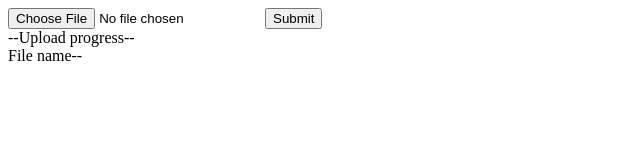
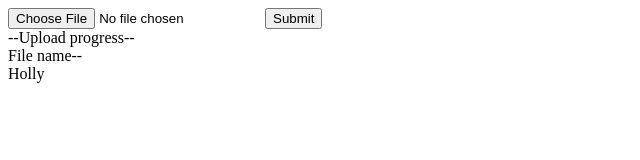
Before and after one commit to nanto-s/file_progress, a website: page public/index.html in a window 1280 px wide. Shown: the full height of the page, 0-640 px from the left. Drawn offline with Linux system fonts and the light colour scheme.

Commit message:
test only

```diff
--- a/public/index.html
+++ b/public/index.html
@@ -11,7 +11,9 @@
     </form>
     <div id='log'>--Upload progress--</div>
     <div id='name'>File name--</div>
+    <div>Holly</div>
     <script>
+
 
         document.forms.upload.onsubmit = function() {
            // event.preventDefault();
```
